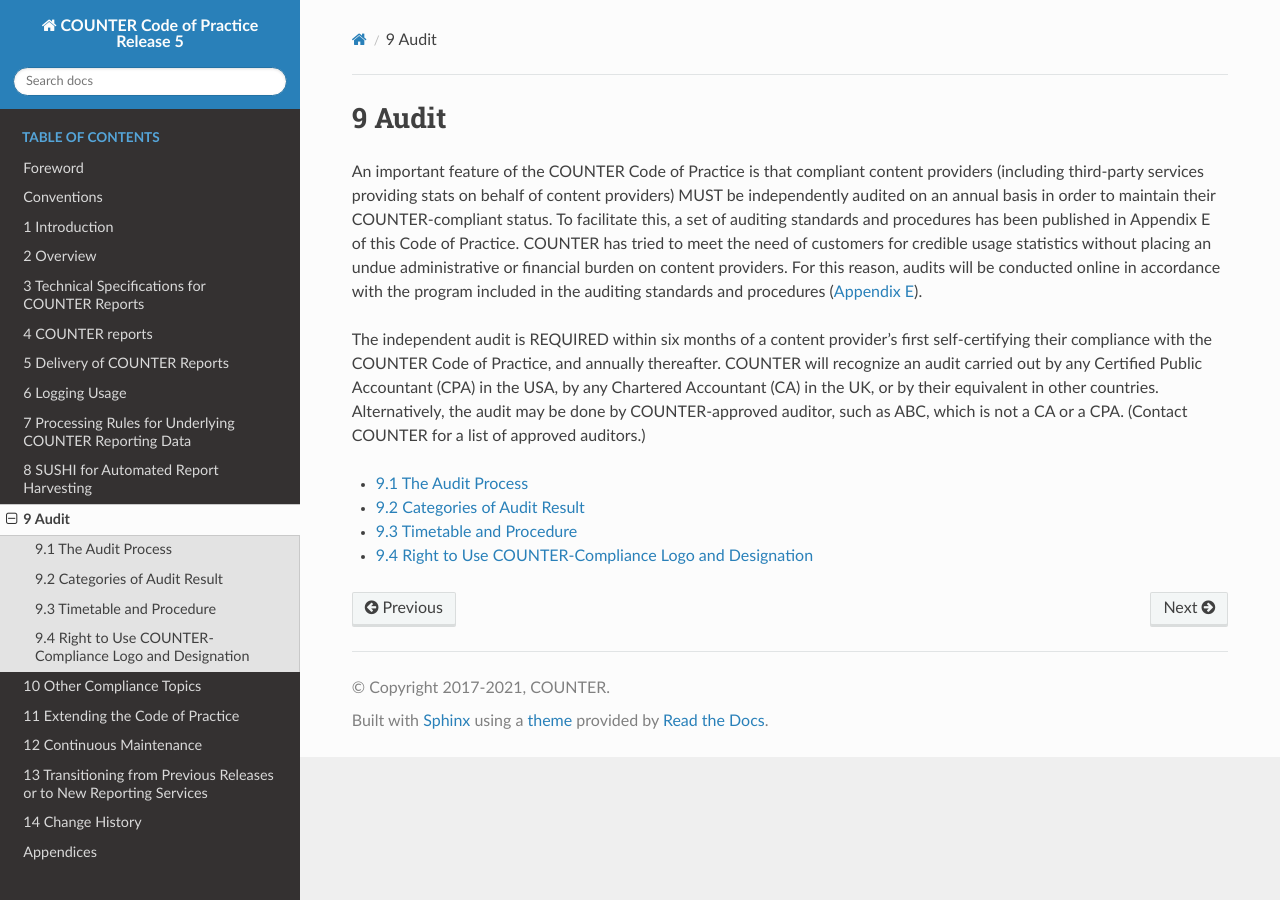
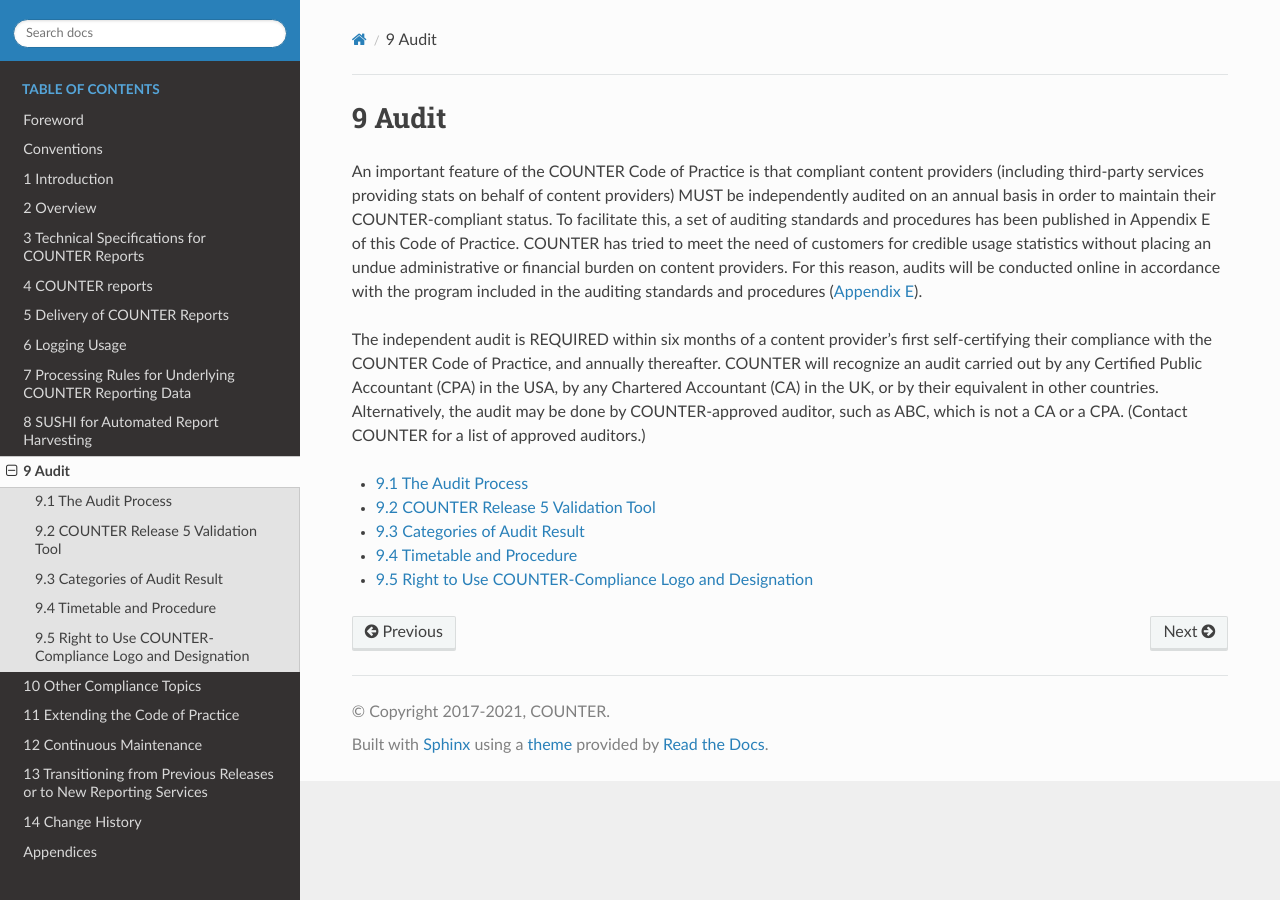
Before and after one commit to Project-Counter/cop5, a Sphinx documentation site: the page built from source/09-audit/index.rst, in a window 1280 px wide. Built offline with Sphinx 7.4.7 and the Read the Docs theme 2.0.0, drawn with Linux system fonts in a browser that asks for light colours.

Commit message:
Update recommendations and add error level information for the Validation Tool

```diff
--- a/source/09-audit/01-the-audit-process.rst
+++ b/source/09-audit/01-the-audit-process.rst
@@ -16,5 +16,3 @@
 
 * The dated logo MUST link to the content provider’s entry on the COUNTER website.
 * Failure to complete a successful audit by the due date may result in COUNTER removing that content provider from the list of compliant content providers on the COUNTER website.
-
-Note that COUNTER has provided a COUNTER Report Validation Tool to allow content providers and auditors to quickly perform compliance checks related to format. It is highly RECOMMENDED for content providers to use this tool to check their reports and COUNTER_SUSHI API implementation before they begin the audit.
--- a/source/09-audit/index.rst
+++ b/source/09-audit/index.rst
@@ -15,6 +15,7 @@
    :maxdepth: 1
 
    01-the-audit-process
-   02-categories-of-audit-result
-   03-timetable-and-procedure
-   04-right-to-use-counter-compliance-logo-and-designation
+   02-counter-release-5-validation-tool
+   03-categories-of-audit-result
+   04-timetable-and-procedure
+   05-right-to-use-counter-compliance-logo-and-designation
```
Also changed, not shown: source/09-audit/02-counter-release-5-validation-tool.rst (added, +18 -0 lines), source/09-audit/03-categories-of-audit-result.rst (renamed from source/09-audit/02-categories-of-audit-result.rst), source/09-audit/04-timetable-and-procedure.rst (renamed from source/09-audit/03-timetable-and-procedure.rst), source/09-audit/05-right-to-use-counter-compliance-logo-and-designation.rst (renamed from source/09-audit/04-right-to-use-counter-compliance-logo-and-designation.rst), source/09-audit/09_Audit.txt (deleted).
